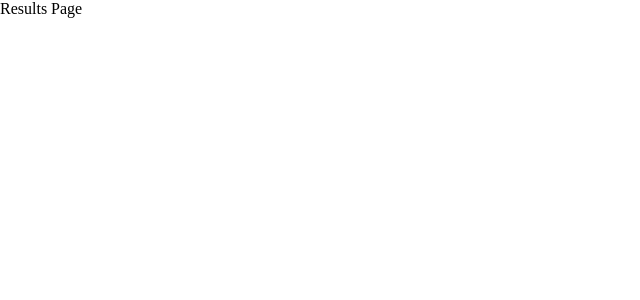
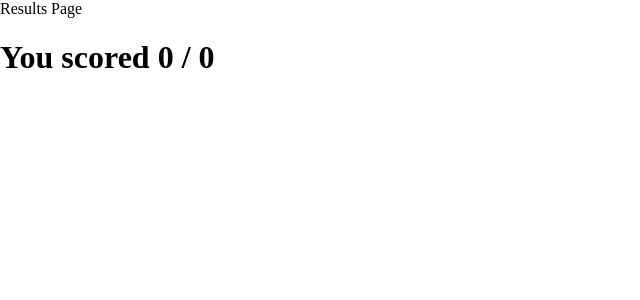
Before and after one commit to guilhermedeoliveira/trivia, a Next.js app: page /results in a window 1280 px wide. Shown: the top 300 px of the page, without its empty margins (0-640 px from the left). Built offline with nearby package versions, Linux system fonts and the light colour scheme.

Commit message:
feat(Results): get total score

```diff
--- a/src/modules/quiz/lib/normalizers/index.ts
+++ b/src/modules/quiz/lib/normalizers/index.ts
@@ -31,3 +31,6 @@ export const isAnswerIncorrect = (answer: AnsweredQuestion): boolean =>
     map(toLower),
     includes(prop('optionAnswered')(answer))
   )(answer)
+
+export const getTotalScore = (answers: AnsweredQuestion[]): number =>
+  answers.reduce((acc, cur) => (isAnswerIncorrect(cur) ? acc : acc + 1), 0)
--- a/src/pages/results.tsx
+++ b/src/pages/results.tsx
@@ -2,7 +2,7 @@ import { useContext } from 'react'
 
 import { AnsweredQuestionsContext } from 'shared/providers/AnsweredQuestionsProvider'
 import { AnsweredQuestion } from 'modules/quiz/lib/types'
-import { isAnswerIncorrect } from 'modules/quiz/lib/normalizers'
+import { isAnswerIncorrect, getTotalScore } from 'modules/quiz/lib/normalizers'
 
 const Results = () => {
   const { answeredQuestionsContext } = useContext(AnsweredQuestionsContext)
@@ -15,6 +15,11 @@ const Results = () => {
   return (
     <div>
       Results Page
+      <h1>
+        {`You scored ${getTotalScore(answeredQuestionsContext)} / ${
+          answeredQuestionsContext.length
+        }`}
+      </h1>
       <ul></ul>
       {answeredQuestionsContext.map((a: AnsweredQuestion) => (
         <>
```
Also changed, not shown: 1 other file (tests, documents, lock files or other folders).
